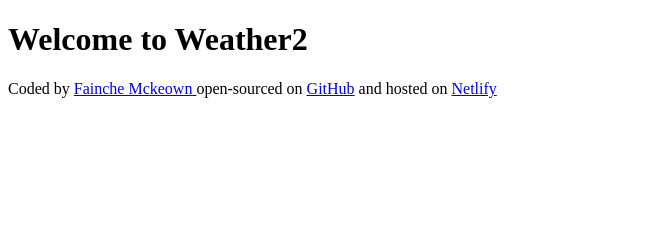
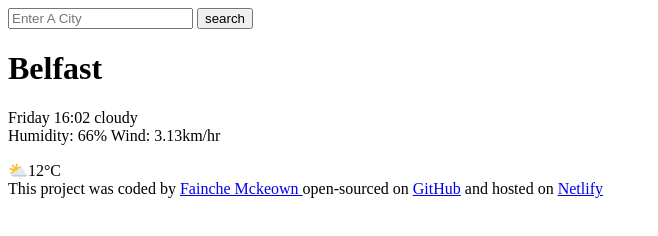
Before and after one commit to faicat99/weather2, a plain HTML site: page index.html in a window 1280 px wide. Shown: the whole page, without its empty margins (0-658 px from the left). Drawn offline with Linux system fonts and the light colour scheme.

Commit message:
updated header and paragraph

```diff
--- a/index.html
+++ b/index.html
@@ -7,8 +7,24 @@
   <title>Weather2</title>
 </head>
 <body>
-  <h1>Welcome to Weather2</h1>
-  <footer>Coded by
+  <header>
+    <form>
+      <input type="search" placeholder="Enter A City" required />
+      <input type="submit" value="search" />
+    </form>
+</header>
+  <main>
+    <div>
+  <h1>Belfast</h1>
+  <p> Friday 16:02 cloudy
+    <br />
+     Humidity: 66% Wind: 3.13km/hr
+    </p>
+    </div>
+    <div>⛅12°C</div>
+  </main>
+
+  <footer>This project was coded by
     <a href="https://github.com/faicat99" target="_blank">Fainche Mckeown </a>open-sourced on <a href="https://github.com/faicat99/weather2" target="_blank">GitHub</a>
     and hosted on <a href="https://curious-croissant-ea6208.netlify.app" target="_blank">Netlify</a>
   </footer>
```
Also changed, not shown: 1 other file.
